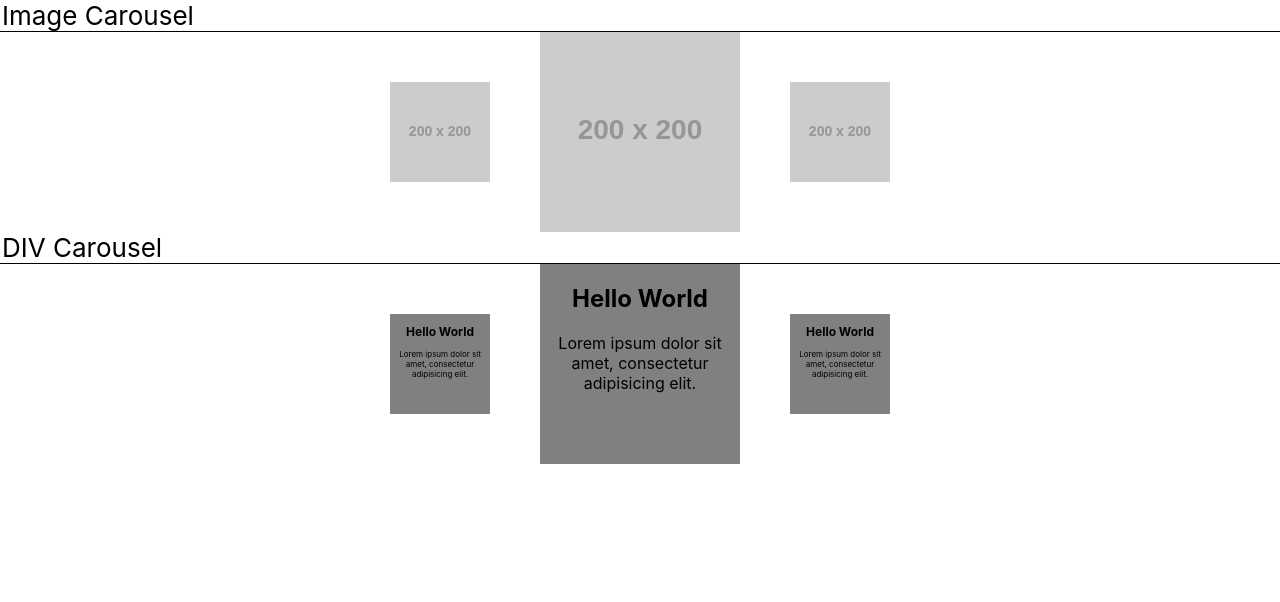
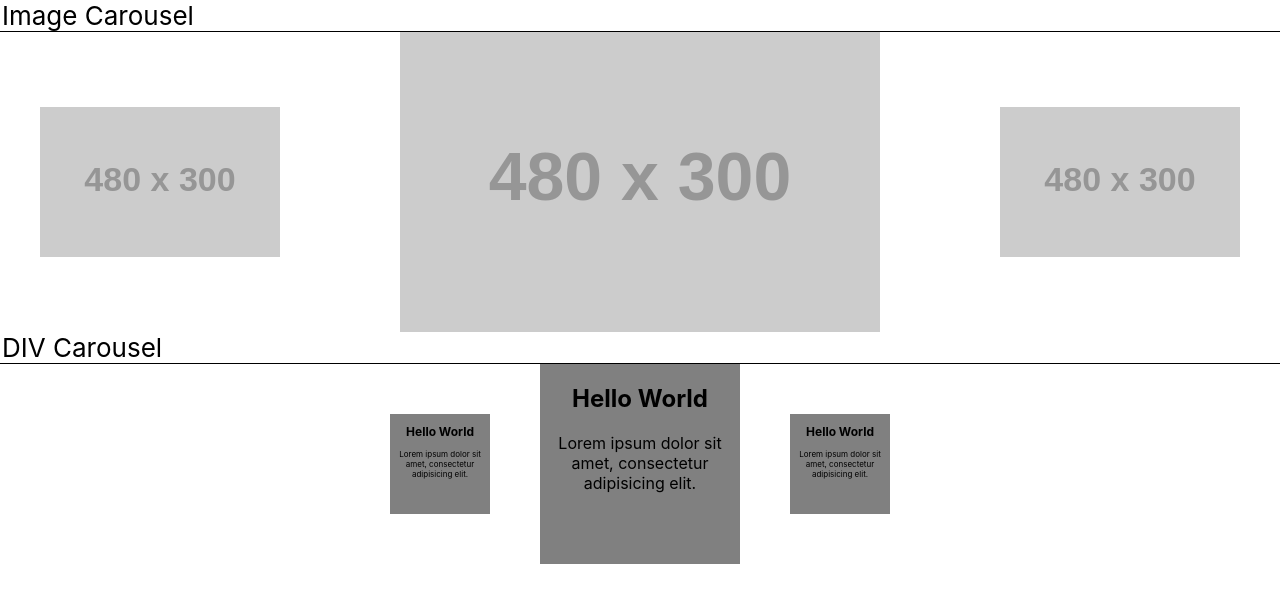
Before and after one commit to sowhatdoido/cykol, a website: page index.html in a window 1280 px wide. Drawn offline with nearby package versions, Linux system fonts and the light colour scheme; placeholder pictures from the web are drawn by us.

Commit message:
Add swipe support!

```diff
--- a/index.html
+++ b/index.html
@@ -13,18 +13,18 @@
 <body>
     <legend>Image Carousel</legend>
     <div id="image-carousel">
-        <img src="http://placehold.it/200x200" class="first" alt="">
-        <img src="http://placehold.it/200x200" alt="">
-        <img src="http://placehold.it/200x200" alt="">
-        <img src="http://placehold.it/200x200" alt="">
-        <img src="http://placehold.it/200x200" alt="">
-        <img src="http://placehold.it/200x200" alt="">
-        <img src="http://placehold.it/200x200" alt="">
-        <img src="http://placehold.it/200x200" alt="">
-        <img src="http://placehold.it/200x200" alt="">
-        <img src="http://placehold.it/200x200" alt="">
-        <img src="http://placehold.it/200x200" alt="">
-        <img src="http://placehold.it/200x200" alt="">
+        <img src="http://placehold.it/480x300" class="first" alt="">
+        <img src="http://placehold.it/480x300" alt="">
+        <img src="http://placehold.it/480x300" alt="">
+        <img src="http://placehold.it/480x300" alt="">
+        <img src="http://placehold.it/480x300" alt="">
+        <img src="http://placehold.it/480x300" alt="">
+        <img src="http://placehold.it/480x300" alt="">
+        <img src="http://placehold.it/480x300" alt="">
+        <img src="http://placehold.it/480x300" alt="">
+        <img src="http://placehold.it/480x300" alt="">
+        <img src="http://placehold.it/480x300" alt="">
+        <img src="http://placehold.it/480x300" alt="">
     </div>
 
     <legend>DIV Carousel</legend>
@@ -56,15 +56,7 @@
     </div>
 
     <script>
-        var c1 = $('#image-carousel').cykol({
-            continuous: 1,
-            onInit: function(){
-                console.log("Setup");
-            },
-            onAnimation: function(){
-                console.log("Called After");
-            }
-        });
+        var c1 = $('#image-carousel').cykol();
         var c2 = $('#div-carousel').cykol();
     </script>
 
--- a/src/cykol.css
+++ b/src/cykol.css
@@ -49,8 +49,8 @@
         Works best when slides are all the same size but
         the rule of them is to set them to the size of your largest image.
     */
-    max-height: 250px;
-    max-width: 250px;
+    max-width: 480px;
+    max-height: 300px;
 }
 .cykol-slide-preview {
     /*
--- a/src/cykol.js
+++ b/src/cykol.js
@@ -1,7 +1,8 @@
 ;(function($){
     var defaults = {
-        continuous: true, // Set to false for the carousel to stop at the edges
-        //timeout: 0 // Time to auto advance to next in ms, 0 disables the feature
+        continuous: true, //Set to false for the carousel to stop at the edges
+        swipe: true, //Set to false to disable swipe support
+        //timeout: 0 //Time to auto advance to next in ms, 0 disables the feature
     };
 
     /*
@@ -11,37 +12,74 @@
     */
     Cykol = function(element, options){
         this.element = element;
-        this.options = $.extend({}, defaults, options); // Merge default config with options and store to this.options
+        this.options = $.extend({}, defaults, options); //Merge default config with options and store to this.options
         this.activeSlide = null;
 
         this.init();
     };
 
     Cykol.prototype.init = function(){
-        var $cykol = this; // Save this to be accessed later
         var $wrapper = this.element;
 
         $wrapper.children().addClass('cykol-slide');
         $wrapper.addClass('cykol-wrapper');
 
         if(this.options.continuous == true){
-            // If the carousel is going to be continuous, we prepend the last 2 images since we need a thumb and something to transition to
+            //If the carousel is going to be continuous, we prepend the last 2 images since we need a thumb and something to transition to
             this.prependSlide(2);
             this.setActiveSlide($wrapper.find('>:nth-child(3)'));
         } else {
-            // If the carousel isn't continuous, start at the first item
+            //If the carousel isn't continuous, start at the first item
             this.setActiveSlide($wrapper.find('>:nth-child(1)'));
         }
 
-        //Event Binding
+        //Event Bindings
+        this.initEventBindings();
+
+        if(typeof this.options.onInit == 'function') this.options.onInit(); //Callback function run after initialization
+    }
+
+    Cykol.prototype.initEventBindings = function(){
+        var instance = this;
+        var $wrapper = this.element;
+
+        var swipeYTolerance = 100; // Swipe distance above this value in the Y direction is ignored
+        var touchstartX = 0;
+        var touchstartY = 0;
+        var touchendX = 0;
+        var touchendY = 0;
+
+        if(instance.options.swipe == true){
+            //Custom swipe handler... wasn't sure if I could use jQuery Mobile to handle swipes. Better safe than sorry!
+            $wrapper.on('touchstart', function(e){
+                touchstartX = e.touches[0].clientX;
+                touchstartY = e.touches[0].clientY;
+            });
+            $wrapper.on('touchend', function(e){
+                touchendX = e.changedTouches[0].clientX;
+                touchendY = e.changedTouches[0].clientY;
+
+                if(Math.abs(touchendY - touchstartY) > swipeYTolerance){
+                    // If we're swiping more in the Y direction(above the tolerance), don't handle the event
+                    return false;
+                }
+
+                if (touchendX < touchstartX) {
+                    instance.nextSlide();
+                }
+                if (touchendX > touchstartX) {
+                    instance.prevSlide();
+                }
+            });
+        }
+
+        //Click Handlers
         $wrapper.on('click', '.cykol-next', function(){
-            $cykol.nextSlide();
+            instance.nextSlide();
         });
         $wrapper.on('click', '.cykol-prev', function(){
-            $cykol.prevSlide();
+            instance.prevSlide();
         });
-
-        if(typeof this.options.onInit == 'function') this.options.onInit(); //Callback function run after initialization
     }
 
     Cykol.prototype.setActiveSlide = function(slide){
@@ -52,7 +90,7 @@
         this.activeSlide = slide;
         this.activeSlide.addClass('cykol-slide-active');
 
-        // Set the thumbnails to the left and right of the active image
+        //Set the thumbnails to the left and right of the active image
         var leftSlide = this.activeSlide.prev();
         if(leftSlide.length > 0){ leftSlide.addClass('cykol-slide-preview').addClass('cykol-prev')}
 
@@ -71,14 +109,14 @@
 
     Cykol.prototype.advanceToSlide = function(slide){
         this.setActiveSlide(slide);
-        if(typeof this.options.onAnimation == 'function') this.options.onAnimation(); // Callback function run after slide transition starts.
+        if(typeof this.options.onAnimation == 'function') this.options.onAnimation(); //Callback function run after slide transition starts.
     }
 
     Cykol.prototype.nextSlide = function(){
         this.advanceToSlide(this.activeSlide.next());
 
         if(this.options.continuous == true){
-            // To continously advance forward, we take first child and insert it to the back of the line.
+            //To continously advance forward, we take first child and insert it to the back of the line.
             var $wrapper = this.element;
             $wrapper.find('>:first-child').appendTo($wrapper).after(' ');
         }
@@ -86,7 +124,7 @@
 
     Cykol.prototype.prevSlide = function(){
         if(this.options.continuous == true){
-            // To advance backward, we take the last child and stick it on the front.
+            //To advance backward, we take the last child and stick it on the front.
             this.prependSlide();
         }
 
@@ -98,7 +136,7 @@
         var numberOfSlides = (typeof numberOfSlides == 'number')? numberOfSlides : 1;
 
         for(var i = 0; i < numberOfSlides; i++){
-            // `.after(' ')` is required because DOM Objects usually have spaces between them that are removed when appending and prepending
+            //`.after(' ')` is required because DOM Objects usually have spaces between them that are removed when appending and prepending
             $wrapper.find('>:last-child').prependTo($wrapper).after(' ');
         }
     }
```
Also changed, not shown: readme.md.
